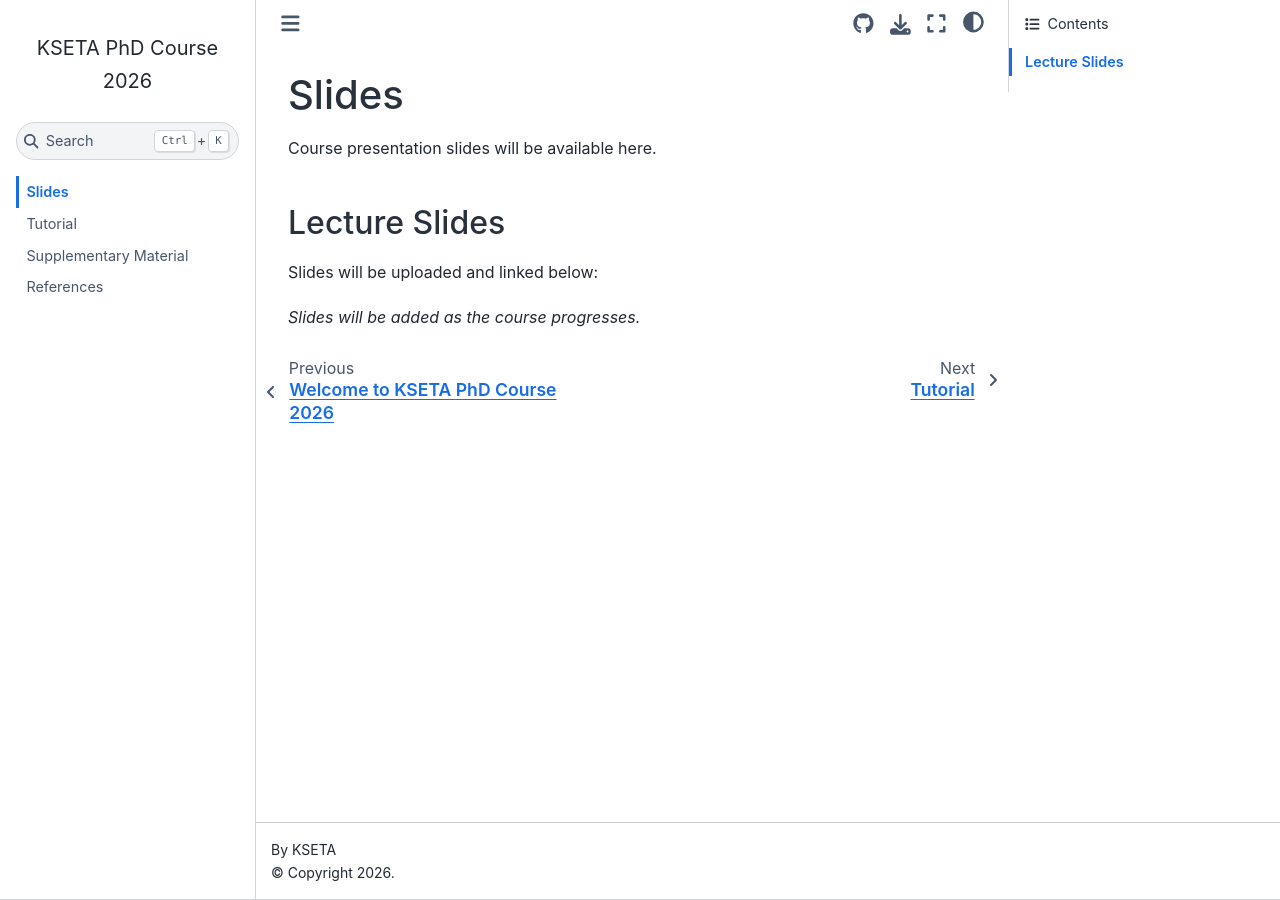
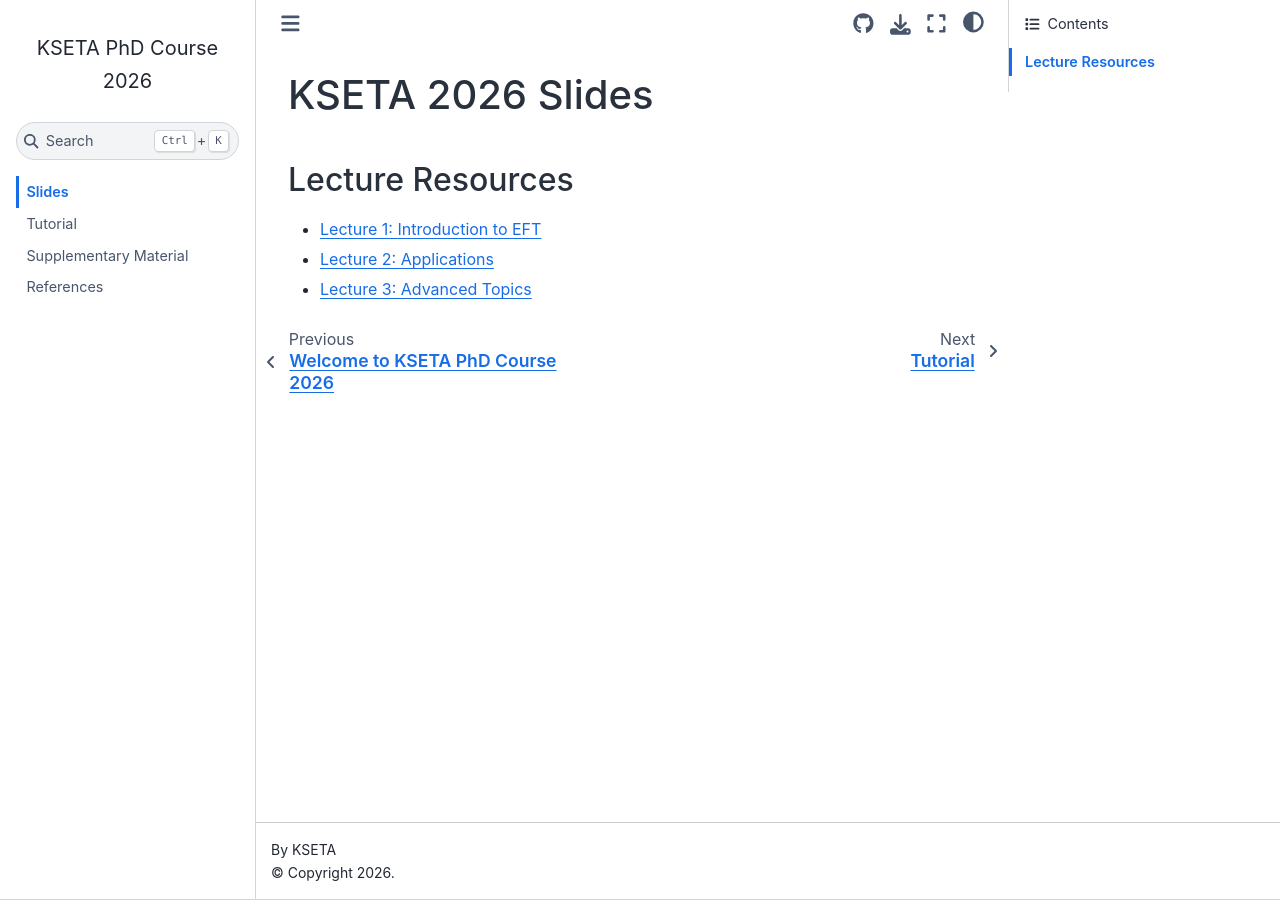
Before and after one commit to mpresill/KSETA_2026, a Jupyter Book: the page built from slides.md, in a window 1280 px wide. Built offline with Jupyter Book 1.0.4 settings and Sphinx 7.4.7 and the Sphinx Book theme 1.1.4, drawn with Linux system fonts in a browser that asks for light colours; pages that are not in the unit, such as notebooks, are missing from menus.

Commit message:
Revise slides.md for KSETA 2026 presentation
Updated the format and content of the slides document.

```diff
--- a/slides.md
+++ b/slides.md
@@ -1,15 +1,11 @@
-# Slides
+---
+marp: true
+---
 
-Course presentation slides will be available here.
+# KSETA 2026 Slides
 
-## Lecture Slides
+## Lecture Resources
 
-Slides will be uploaded and linked below:
-
-<!-- Add your slide links here once uploaded -->
-<!-- Example format:
-- [Lecture 1: Introduction to EFT](path/to/lecture1.pdf)
-- [Lecture 2: Applications](path/to/lecture2.pdf)
--->
-
-*Slides will be added as the course progresses.*
+- [Lecture 1: Introduction to EFT](https://yourwebpage.com/lecture1)
+- [Lecture 2: Applications](https://yourwebpage.com/lecture2)
+- [Lecture 3: Advanced Topics](https://yourwebpage.com/lecture3)
```
